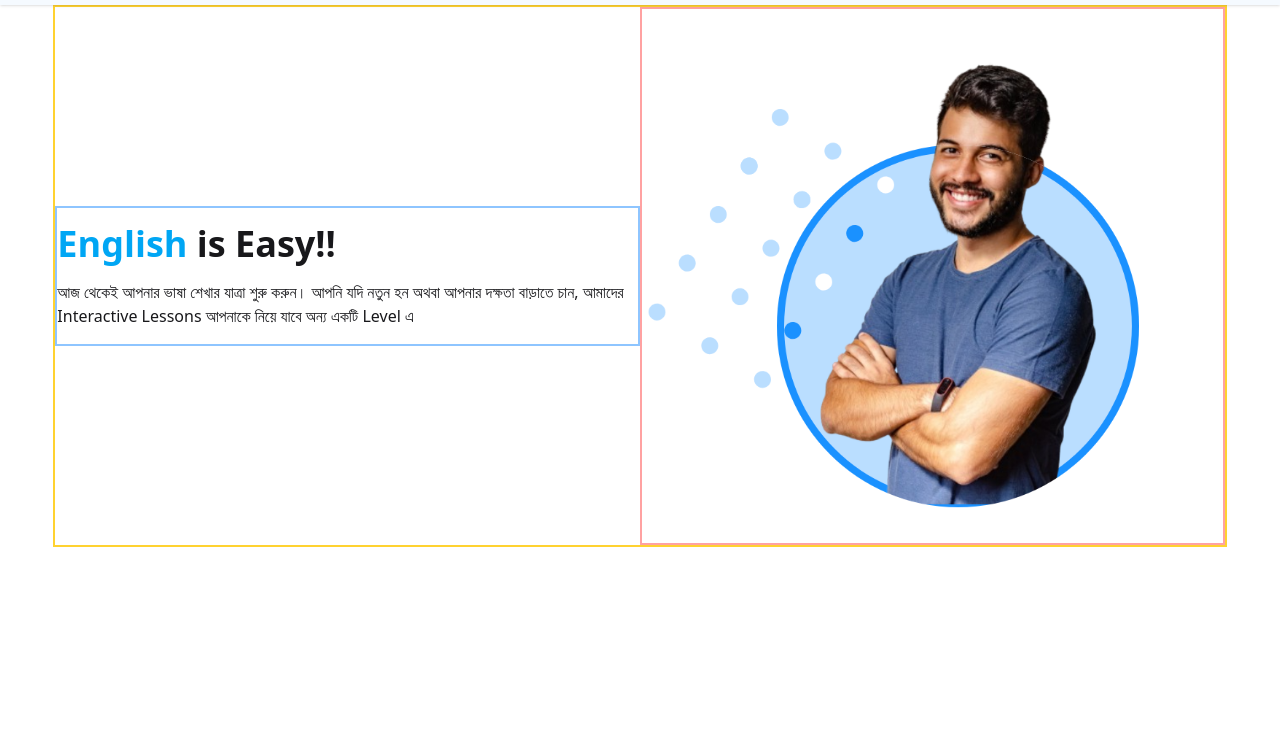
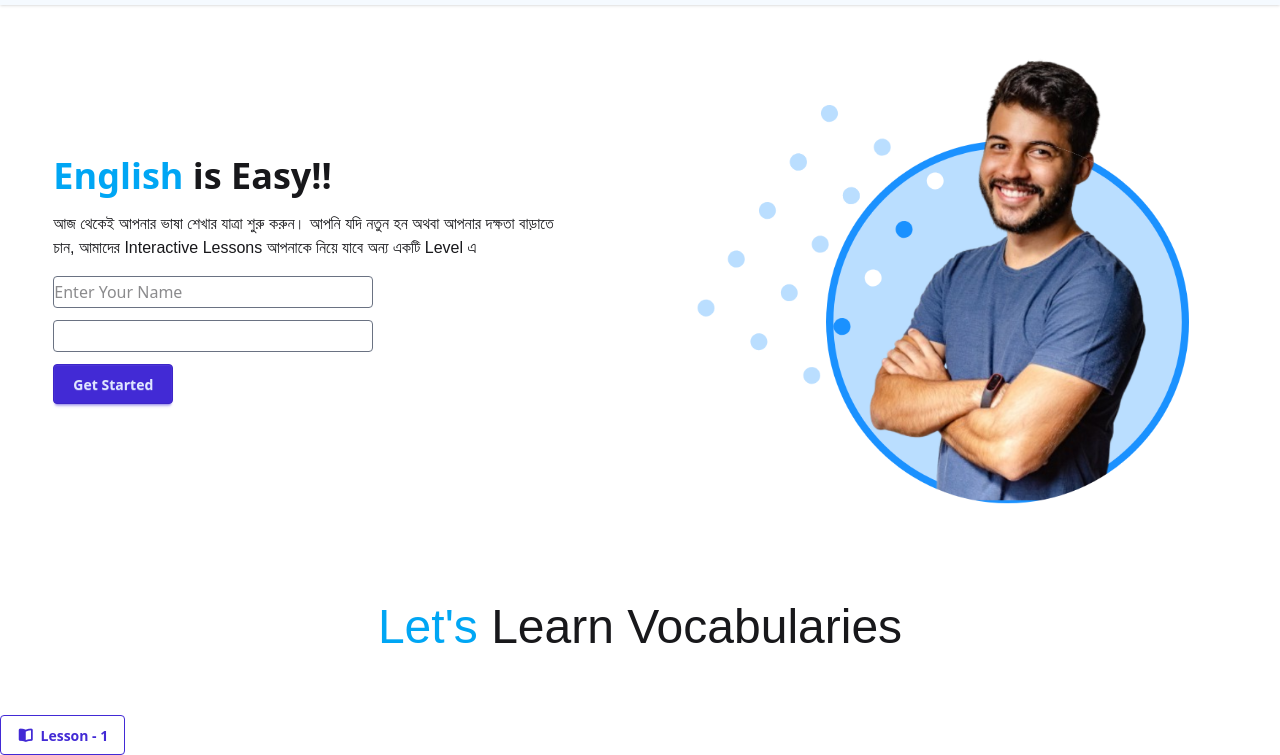
Before and after one commit to sheponhossain/English-Janala, a plain HTML site: page index.html in a window 1280 px wide. Shown: the part 67-822 px from the top of the page. Before the commit the page ends 800 px from the top, so only its background shows below. Drawn offline with nearby package versions, Linux system fonts and the light colour scheme.

Commit message:
banner section complete

```diff
--- a/index.html
+++ b/index.html
@@ -66,20 +66,40 @@
     <!-- banar section here -->
 
     <section>
-        <div class="border-2 border-amber-300 w-11/12 mx-auto flex">
+        <div class=" w-11/12 mx-auto flex">
             <!-- left side content -->
-            <div class="border-2 border-blue-300 w-1/2 my-auto">
+            <div class=" w-1/2 my-auto">
                 <h1 class="font-bold text-4xl my-4"> <span class="text-sky-500">English</span> is Easy!!</h1>
-                <p class="my-4">আজ থেকেই আপনার ভাষা শেখার যাত্রা শুরু করুন। আপনি যদি নতুন হন অথবা আপনার দক্ষতা বাড়াতে
+                <p class="my-4 bangla-fonts w-[520px] text-md">আজ থেকেই আপনার ভাষা শেখার যাত্রা শুরু করুন। আপনি যদি
+                    নতুন হন অথবা
+                    আপনার
+                    দক্ষতা বাড়াতে
                     চান, আমাদের
                     Interactive Lessons
                     আপনাকে নিয়ে যাবে অন্য একটি Level এ</p>
+
+                <div class="flex flex-col w-80 gap-3">
+                    <input class="h-8 border-[1px] border-gray-500 rounded-sm" type="text" name="name" id=""
+                        placeholder="Enter Your Name">
+                    <input class="h-8 border-[1px] border-gray-500 rounded-sm" type="password" name="" id="">
+                    <button class="btn btn-primary w-30">Get Started</button>
+                </div>
             </div>
 
             <!-- right side image -->
-            <div class="border-2 border-red-300 w-1/2 items-end">
+            <div class=" w-1/2 grid items-end justify-end">
                 <img class="h-[534px]" src="./assets/hero-student.png" alt="">
             </div>
+        </div>
+    </section>
+
+    <!-- word section -->
+    <section>
+        <div class="text-center my-16 english-fonts">
+            <h1 class="text-5xl "> <span class="text-sky-500">Let's</span> Learn Vocabularies</h1>
+        </div>
+        <div class="">
+            <a class="btn btn-outline btn-primary"><i class="fa-solid fa-book-open"></i>Lesson - 1</a></li>
         </div>
     </section>
 </body>
```
